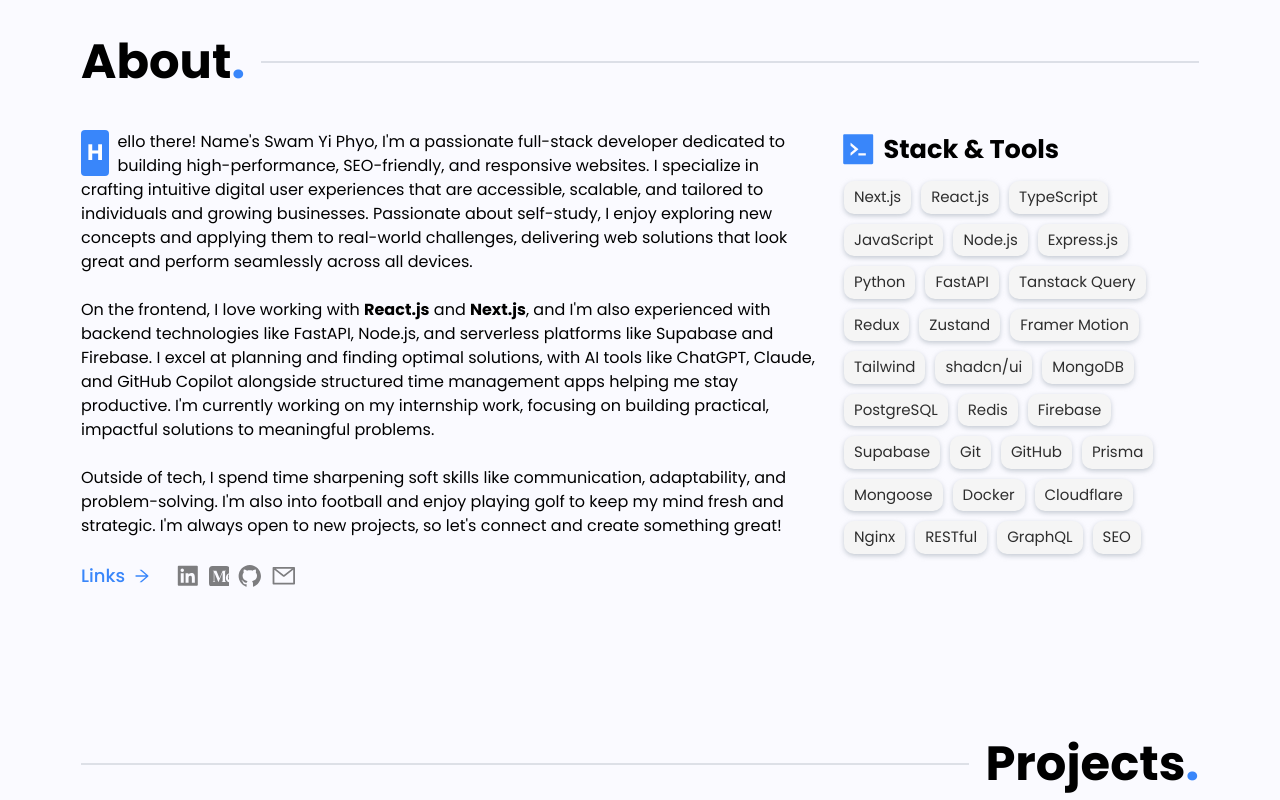
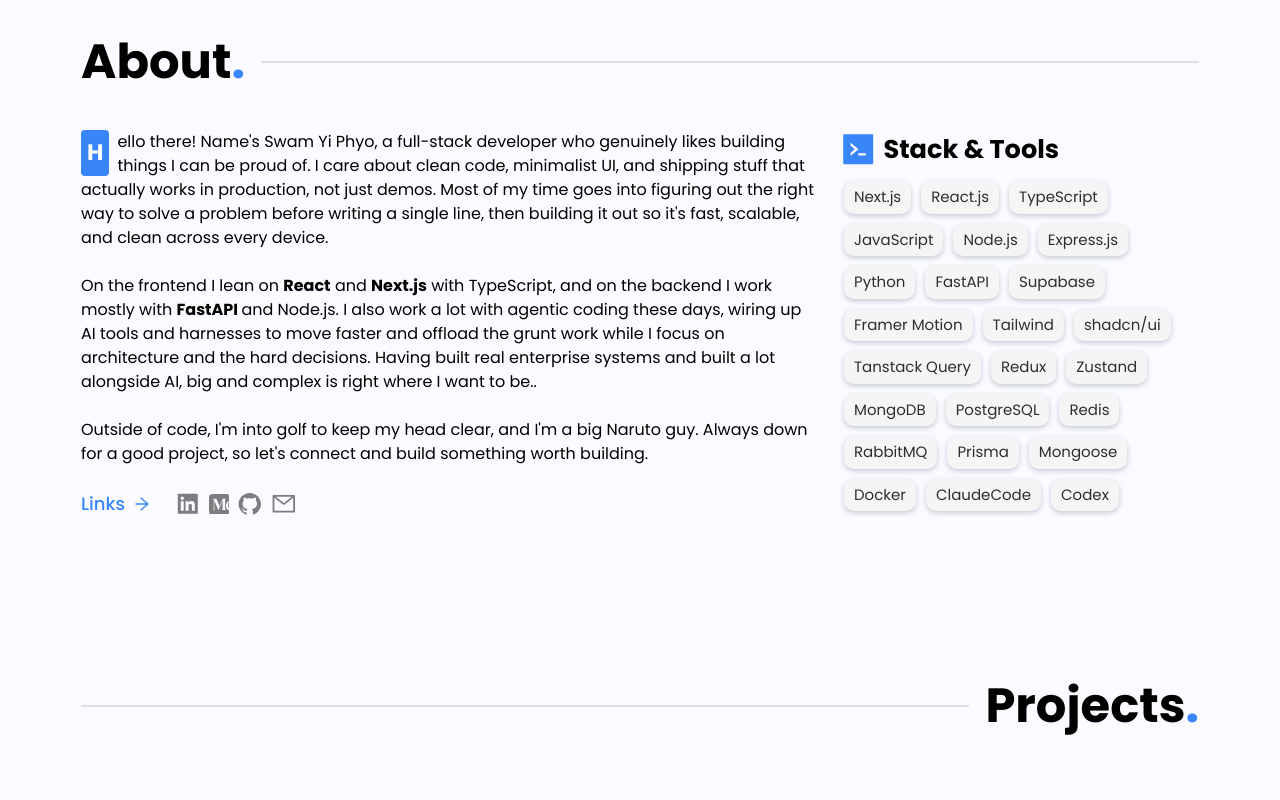
Before and after one commit to fisheeesh/portfolio_v1, a Next.js app: page / in a window 1280 px wide. Shown: the part 820-1620 px from the top of the page. Built offline with nearby package versions, Linux system fonts and the light colour scheme.

Commit message:
chore: update about section text and some minors

```diff
--- a/components/about/about.tsx
+++ b/components/about/about.tsx
@@ -15,17 +15,17 @@
                     <div>
                         <Reveal>
                             <p className="mb-6 text-[15px] sm:text-base first-letter:bg-brand first-letter:text-white first-letter:rounded first-letter:mr-2 first-letter:p-[6px] sm:first-letter:text-[1.4rem] first-letter:text-[1.3rem] first-letter:font-bold first-letter:float-left">
-                                Hello there! Name&apos;s Swam Yi Phyo, I&apos;m a passionate full-stack developer dedicated to building high-performance, SEO-friendly, and responsive websites. I specialize in crafting intuitive digital user experiences that are accessible, scalable, and tailored to individuals and growing businesses. Passionate about self-study, I enjoy exploring new concepts and applying them to real-world challenges, delivering web solutions that look great and perform seamlessly across all devices.
+                                Hello there! Name&apos;s Swam Yi Phyo, a full-stack developer who genuinely likes building things I can be proud of. I care about clean code, minimalist UI, and shipping stuff that actually works in production, not just demos. Most of my time goes into figuring out the right way to solve a problem before writing a single line, then building it out so it&apos;s fast, scalable, and clean across every device.
                             </p>
                         </Reveal>
                         <Reveal>
                             <p className="mb-6 text-[15px] sm:text-base">
-                                On the frontend, I love working with <strong>React.js</strong> and <strong>Next.js</strong>, and I&apos;m also experienced with backend technologies like FastAPI, Node.js, and serverless platforms like Supabase and Firebase. I excel at planning and finding optimal solutions, with AI tools like ChatGPT, Claude, and GitHub Copilot alongside structured time management apps helping me stay productive. I&apos;m currently working on my internship work, focusing on building practical, impactful solutions to meaningful problems.
+                                On the frontend I lean on <strong>React</strong> and <strong>Next.js</strong> with TypeScript, and on the backend I work mostly with <strong>FastAPI </strong> and Node.js. I also work a lot with agentic coding these days, wiring up AI tools and harnesses to move faster and offload the grunt work while I focus on architecture and the hard decisions. Having built real enterprise systems and built a lot alongside AI, big and complex is right where I want to be..
                             </p>
                         </Reveal>
                         <Reveal>
                             <p className="mb-6 text-[15px] sm:text-base max-[480px]:text-left">
-                                Outside of tech, I spend time sharpening soft skills like communication, adaptability, and problem-solving. I&apos;m also into football and enjoy playing golf to keep my mind fresh and strategic. I&apos;m always open to new projects, so let&apos;s connect and create something great!
+                                Outside of code, I&apos;m into golf to keep my head clear, and I&apos;m a big Naruto guy. Always down for a good project, so let&apos;s connect and build something worth building.
                             </p>
                         </Reveal>
                         <Reveal>
--- a/data/config.tsx
+++ b/data/config.tsx
@@ -2,11 +2,12 @@
 
 export const stackTech = [
     "Next.js", "React.js", "TypeScript", "JavaScript",
-    "Node.js", "Express.js", "Python", "FastAPI", "Tanstack Query",
-    "Redux", "Zustand", "Framer Motion",
-    "Tailwind", "shadcn/ui", "MongoDB",
-    "PostgreSQL", "Redis", "Firebase", "Supabase", "Git", "GitHub",
-    "Prisma", "Mongoose", "Docker", "Cloudflare", "Nginx", "RESTful", "GraphQL", "SEO"
+    "Node.js", "Express.js", "Python", "FastAPI", "Supabase",
+    "Framer Motion",
+    "Tailwind", "shadcn/ui", "Tanstack Query",
+    "Redux", "Zustand", "MongoDB",
+    "PostgreSQL", "Redis", "RabbitMQ",
+    "Prisma", "Mongoose", "Docker", "ClaudeCode", "Codex"
 ]
 
 export const experiences = [
@@ -136,7 +137,7 @@
         modal: <>
             📱 The mobile counterpart to my Emotion Check-in System, designed specifically for employees to seamlessly log their daily attendance and emotional state. This Flutter application serves as the primary touchpoint where employees share their feelings through intuitive emoji selections and optional notes, which are then analyzed by AI to generate emotion scores that help HR teams identify patterns and provide timely support.
             <br /><br /> This marked my first experience building a mobile application that integrates with a custom REST API, and it taught me invaluable lessons about mobile development best practices. I focused heavily on writing clean, maintainable code with proper project structure, separating concerns across models, services, controllers, and UI layers. To optimize performance and reduce unnecessary database queries, I implemented intelligent memory caching strategies using SQLite for local data persistence, combined with Flutter Secure Storage for handling sensitive authentication tokens and user credentials securely. I learned to balance between local data availability for offline-first experiences and server synchronization for real-time updates. Working with Flutter&apos;s reactive UI framework challenged me to think differently about state management and widget lifecycle, while integrating with the backend API taught me about handling network requests, error states, loading indicators, and graceful fallbacks in mobile environments.
-            <br /><br /> Building this mobile app deepened my understanding of full-stack development from an entirely new perspective, creating seamless experiences across web dashboards and mobile interfaces while maintaining data consistency and security. I&apos;m actively continuing development on this project, gaining more insights with each feature I implement. My goal is to deploy this application on the Google Play Store, making it accessible to real organizations looking to improve their workplace culture and employee well-being. This journey from concept to production-ready mobile app is shaping me into a more versatile developer capable of building complete ecosystem solutions ^_^
+            <br /><br /> Building this mobile app deepened my understanding of full-stack development from an entirely new perspective, creating seamless experiences across web dashboards and mobile interfaces while maintaining data consistency and security. I did take a real shot at shipping it to the Google Play Store, but ran into conflicts with the Google developer account along the way, so the public release didn&apos;t make it through this time. Even so, taking this from concept all the way to a production-ready mobile app pushed me into new territory and shaped me into a more versatile developer capable of building complete ecosystem solutions ^_^
         </>,
     },
     {
@@ -188,28 +189,28 @@
             </>
         ),
     },
-    {
-        title: "LitLibrary",
-        img: "/gallery/lit-library.webp",
-        code: "https://github.com/fisheeesh/lit-library",
-        link: "https://litlibrary.syp.dev",
-        tech: ["React", "Firebase", "Tailwind", "Context API", "Zod", "Swiper.js"],
-        desc: "A vibrant blogging platform using React.js and Tailwind CSS. It highlights the effective use of Firebase real-time database to enable instant content updates.",
-        modal: <>📚 A vibrant blogging platform designed to foster a positive and supportive community. Users can share personal growth experiences, life knowledge, advice, and insights while engaging with others&apos; blogs. It’s a place to inspire, learn, and connect. I love writing blogs there too, it’s my way of sharing what I’ve learned and connecting with others. <br /><br />This was actually my very first React project, and it taught me a lot about building component-based UIs and managing real-time state. It also includes a real-time notification feature using Firebase, alerting users instantly when new content or interactions happen. Working on LitLibrary helped me explore schema validation with Zod, and gave me confidence in creating a fully functional interactive web app.</>,
-    },
-    {
-        title: "Furnivo",
-        img: "/gallery/furnivo.webp",
-        code: "https://github.com/fisheeesh/furnivo",
-        link: "https://github.com/fisheeesh/furnivo",
-        tech: ["React", "Express.js", "Zustand", "Tanstack Query", "PostgreSQL"],
-        desc: "A full-stack modern furniture marketplace built with React.js + React Router, TypeScript, Zustand and shadcn/ui on the frontend, and Node.js, Express.js, Prisma, and PostgreSQL on the backend.",
-        modal: <>
-            🛋️  A full-stack modern furniture marketplace built with React.js + React Router, TypeScript, Zustand and shadcn/ui on the frontend, and Node.js, Express.js, Prisma, and PostgreSQL on the backend. It features JWT authentication, file uploads with Multer, and background job processing using BullMQ with Redis.
-            <br /><br /> My first full-stack application with a custom REST API backend, marking a shift from my previous experience with serverless or Next.js servers. I gained hands-on experience building and structuring an Express.js backend, handling middleware, integrating Prisma ORM with MySQL, PostgreSQL, and SQLite, and implementing secure JWT-based authentication flows, including registration, OTP verification, password reset, and token rotation. I also learned to optimize performance and scalability by offloading heavy tasks to background workers using BullMQ and Redis for tasks like image processing and cache invalidation. On the frontend, I strengthened my skills with React Router’s loaders, actions, and forms, API integration with TanStack Query, and global state management using Zustand. I mastered keeping data alive across routes, handling loading states, infinite scrolling, query caching, protected routes, and request interceptors with Axios. Beyond technical skills, I learned the importance of balancing code organization, performance, and security while maintaining a smooth user experience, which helped me grow into a more confident full-stack developer.
-            <br /><br /> I could spend all day describing the lessons I learned while working on this project, but the most important involved gaining a solid understanding of backend fundamentals and production-ready REST API design. I gained hands-on experience building and structuring an Express.js backend, handling middleware, integrating Prisma ORM with multiple databases, and implementing secure authentication with token rotation. Learning to offload heavy tasks to background workers using BullMQ and Redis was a game-changer for performance and scalability. On the frontend, I strengthened my skills with React Router’s loaders and actions, API integration with TanStack Query, and global state management using Zustand. I mastered using React Router’s Form, useFetcher for actions, and useNavigation for handling loading states, while keeping data alive across routes. I developed solid concepts like infinite scrolling, query caching, protected routes, and request interceptors with Axios. Beyond technical skills, I learned how crucial it is to balance code organization, performance, and security while maintaining a smooth user experience. This project helped me grow into a more confident full-stack developer with a clearer understanding of both frontend and backend problem-solving.
-        </>,
-    },
+    // {
+    //     title: "LitLibrary",
+    //     img: "/gallery/lit-library.webp",
+    //     code: "https://github.com/fisheeesh/lit-library",
+    //     link: "https://litlibrary.syp.dev",
+    //     tech: ["React", "Firebase", "Tailwind", "Context API", "Zod", "Swiper.js"],
+    //     desc: "A vibrant blogging platform using React.js and Tailwind CSS. It highlights the effective use of Firebase real-time database to enable instant content updates.",
+    //     modal: <>📚 A vibrant blogging platform designed to foster a positive and supportive community. Users can share personal growth experiences, life knowledge, advice, and insights while engaging with others&apos; blogs. It’s a place to inspire, learn, and connect. I love writing blogs there too, it’s my way of sharing what I’ve learned and connecting with others. <br /><br />This was actually my very first React project, and it taught me a lot about building component-based UIs and managing real-time state. It also includes a real-time notification feature using Firebase, alerting users instantly when new content or interactions happen. Working on LitLibrary helped me explore schema validation with Zod, and gave me confidence in creating a fully functional interactive web app.</>,
+    // },
+    // {
+    //     title: "Furnivo",
+    //     img: "/gallery/furnivo.webp",
+    //     code: "https://github.com/fisheeesh/furnivo",
+    //     link: "https://github.com/fisheeesh/furnivo",
+    //     tech: ["React", "Express.js", "Zustand", "Tanstack Query", "PostgreSQL"],
+    //     desc: "A full-stack modern furniture marketplace built with React.js + React Router, TypeScript, Zustand and shadcn/ui on the frontend, and Node.js, Express.js, Prisma, and PostgreSQL on the backend.",
+    //     modal: <>
+    //         🛋️  A full-stack modern furniture marketplace built with React.js + React Router, TypeScript, Zustand and shadcn/ui on the frontend, and Node.js, Express.js, Prisma, and PostgreSQL on the backend. It features JWT authentication, file uploads with Multer, and background job processing using BullMQ with Redis.
+    //         <br /><br /> My first full-stack application with a custom REST API backend, marking a shift from my previous experience with serverless or Next.js servers. I gained hands-on experience building and structuring an Express.js backend, handling middleware, integrating Prisma ORM with MySQL, PostgreSQL, and SQLite, and implementing secure JWT-based authentication flows, including registration, OTP verification, password reset, and token rotation. I also learned to optimize performance and scalability by offloading heavy tasks to background workers using BullMQ and Redis for tasks like image processing and cache invalidation. On the frontend, I strengthened my skills with React Router’s loaders, actions, and forms, API integration with TanStack Query, and global state management using Zustand. I mastered keeping data alive across routes, handling loading states, infinite scrolling, query caching, protected routes, and request interceptors with Axios. Beyond technical skills, I learned the importance of balancing code organization, performance, and security while maintaining a smooth user experience, which helped me grow into a more confident full-stack developer.
+    //         <br /><br /> I could spend all day describing the lessons I learned while working on this project, but the most important involved gaining a solid understanding of backend fundamentals and production-ready REST API design. I gained hands-on experience building and structuring an Express.js backend, handling middleware, integrating Prisma ORM with multiple databases, and implementing secure authentication with token rotation. Learning to offload heavy tasks to background workers using BullMQ and Redis was a game-changer for performance and scalability. On the frontend, I strengthened my skills with React Router’s loaders and actions, API integration with TanStack Query, and global state management using Zustand. I mastered using React Router’s Form, useFetcher for actions, and useNavigation for handling loading states, while keeping data alive across routes. I developed solid concepts like infinite scrolling, query caching, protected routes, and request interceptors with Axios. Beyond technical skills, I learned how crucial it is to balance code organization, performance, and security while maintaining a smooth user experience. This project helped me grow into a more confident full-stack developer with a clearer understanding of both frontend and backend problem-solving.
+    //     </>,
+    // },
 ];
 
 export const galleryShowCases = [
```
